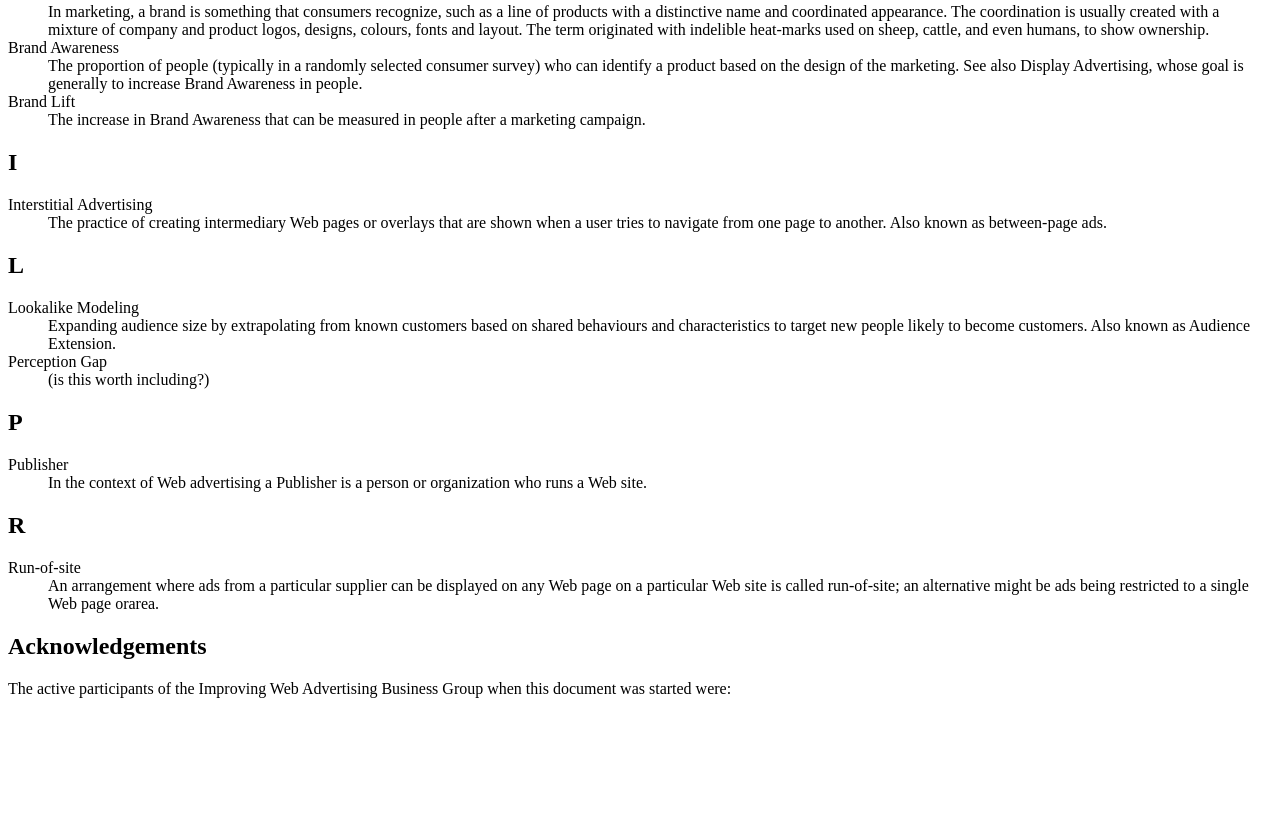
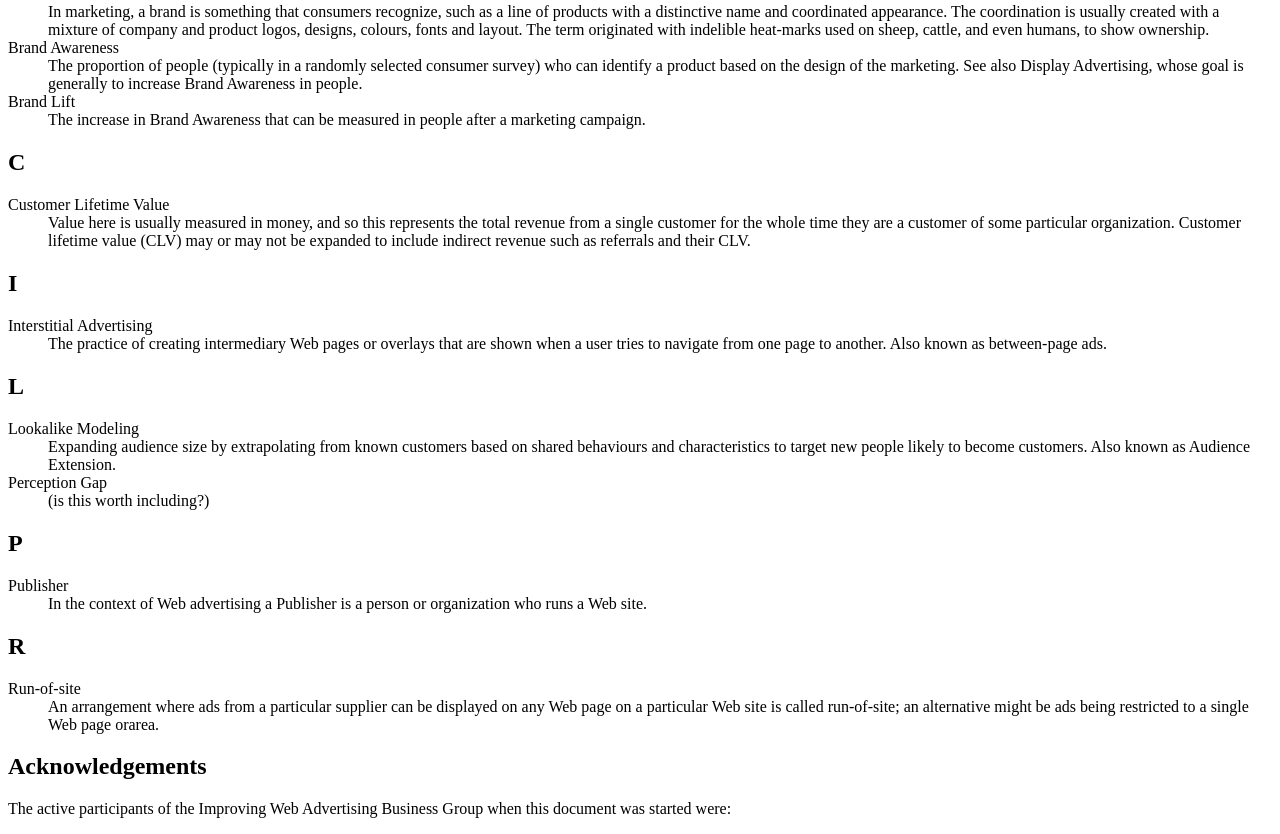
Before and after one commit to w3c/web-advertising, a plain HTML site: page index.html in a window 1280 px wide. Shown: the part 1721-2555 px from the top of the page. Before the commit the page ends 2435 px from the top, so only its background shows below. Drawn offline with Linux system fonts and the light colour scheme.

Commit message:
Update index.html
added CLV

```diff
--- a/index.html
+++ b/index.html
@@ -321,7 +321,15 @@ text articles.
        Brand Awareness
        that can be measured in people after a marketing campaign.</dd>
 	 </dl>
- </section>
+    </section>
+	  <section>
+      <h2>C</h2>
+      <dt>Customer Lifetime Value</dt>
+      <dd>Value here is usually measured in money, and so this represents the
+        total revenue from a single customer for the whole time they are
+        a customer of some particular organization. Customer lifetime value (CLV) may
+        or may not be expanded to include indirect revenue such as referrals and
+        their CLV.</dd>
     </section>
 
     <section>
```
